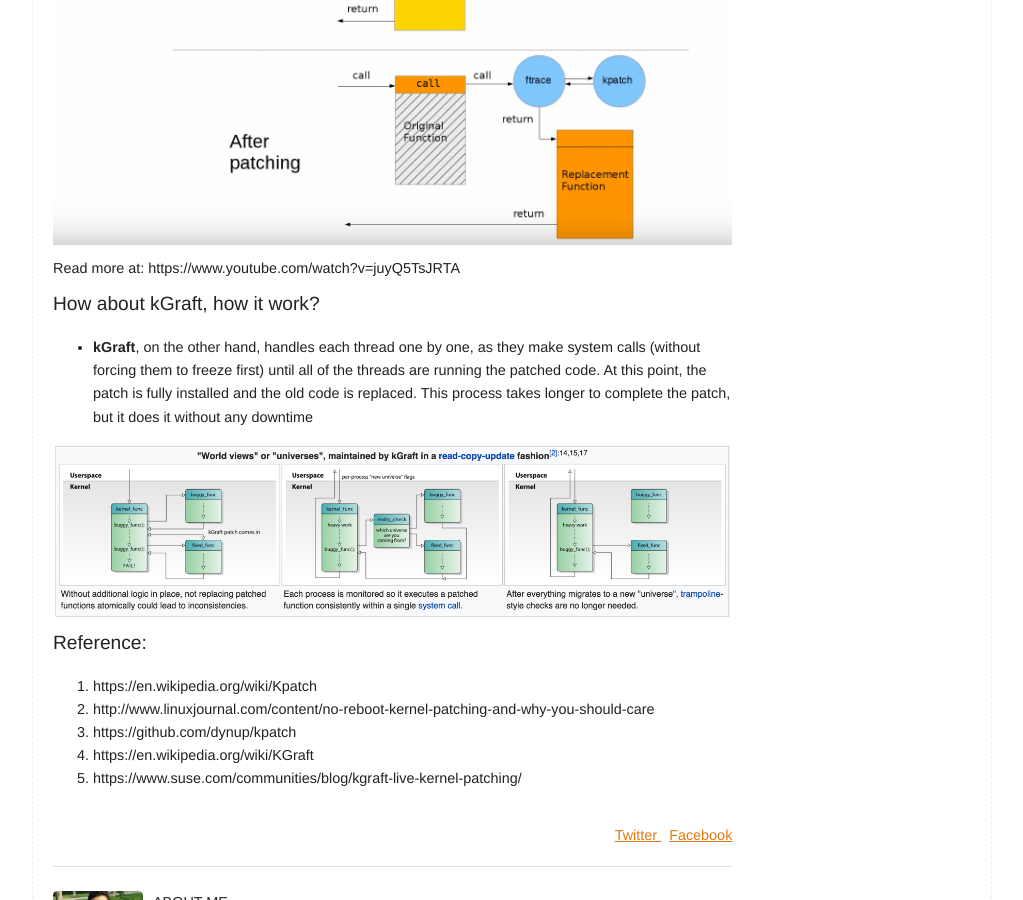
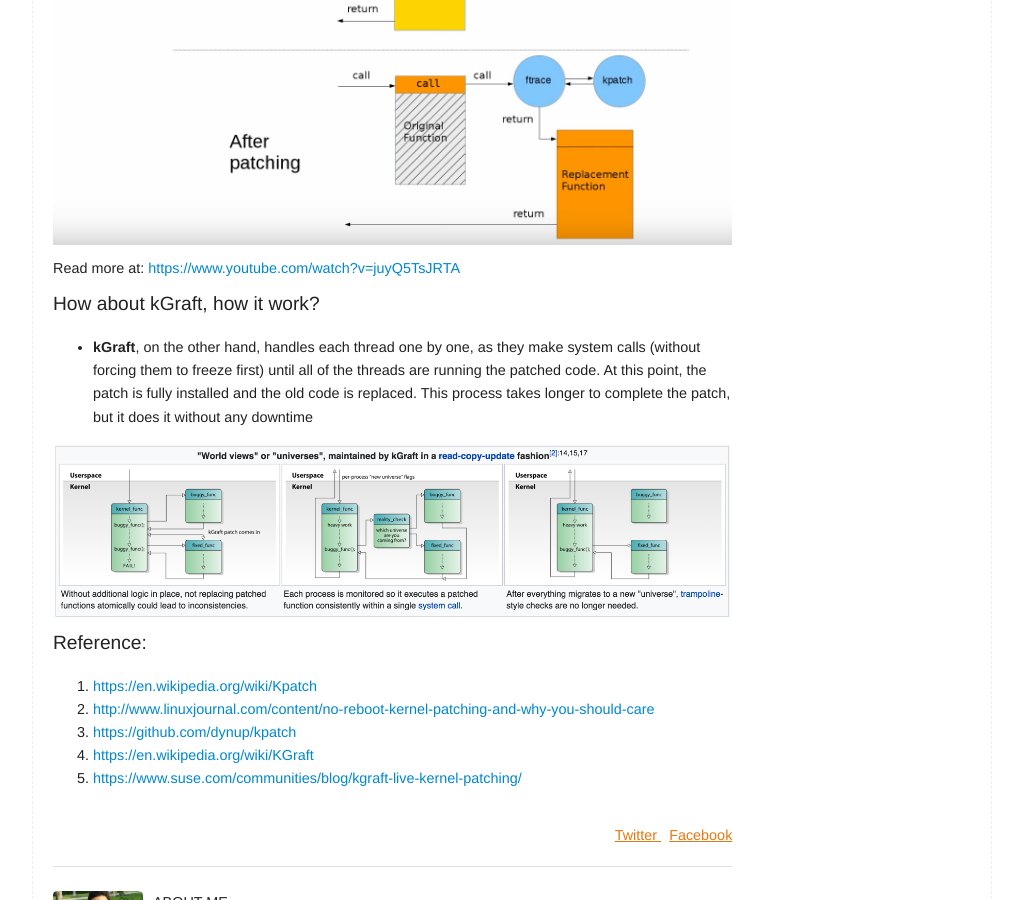
Before and after one commit to duykhang68/duykhang68.github.io, a Jekyll site: the page built from _posts/2017-04-17-No-Reboot-Kernel-Patching.markdown, in a window 1280 px wide and 900 px high, scrolled down 1095 px. Shown: the whole window, without its empty margins (128-1151 px from the left). Built offline with Jekyll 4.4.1, drawn with Linux system fonts in a browser that asks for light colours; part of the change alters nothing that is shown.

```diff
--- a/_posts/2017-04-17-No-Reboot-Kernel-Patching.markdown
+++ b/_posts/2017-04-17-No-Reboot-Kernel-Patching.markdown
@@ -25,7 +25,7 @@ Most important: kpatch ensures that hot patches are applied atomically and safel
 
 ![With live patching in place, calls to patched kernel functions invoke their replacement counterparts](/assets/img/kpatch-how-it-works.png)
 
-Read more at: https://www.youtube.com/watch?v=juyQ5TsJRTA
+Read more at: [https://www.youtube.com/watch?v=juyQ5TsJRTA](https://www.youtube.com/watch?v=juyQ5TsJRTA)
 
 ### How about kGraft, how it work?
 - **kGraft**, on the other hand, handles each thread one by one, as they make system calls (without forcing them to freeze first) until all of the threads are running the patched code. At this point, the patch is fully installed and the old code is replaced. This process takes longer to complete the patch, but it does it without any downtime
@@ -33,8 +33,8 @@ Read more at: https://www.youtube.com/watch?v=juyQ5TsJRTA
 !["World views" or "universes", maintained by kGraft in a read-copy-update fashion](/assets/img/kGraft-how-it-works.png)
 
 ### Reference:
-1. https://en.wikipedia.org/wiki/Kpatch
-2. http://www.linuxjournal.com/content/no-reboot-kernel-patching-and-why-you-should-care
-3. https://github.com/dynup/kpatch
-4. https://en.wikipedia.org/wiki/KGraft
-5. https://www.suse.com/communities/blog/kgraft-live-kernel-patching/
+1. [https://en.wikipedia.org/wiki/Kpatch](https://en.wikipedia.org/wiki/Kpatch)
+2. [http://www.linuxjournal.com/content/no-reboot-kernel-patching-and-why-you-should-care](http://www.linuxjournal.com/content/no-reboot-kernel-patching-and-why-you-should-care)
+3. [https://github.com/dynup/kpatch](https://github.com/dynup/kpatch)
+4. [https://en.wikipedia.org/wiki/KGraft](https://en.wikipedia.org/wiki/KGraft)
+5. [https://www.suse.com/communities/blog/kgraft-live-kernel-patching/](https://www.suse.com/communities/blog/kgraft-live-kernel-patching/)
```
Also changed, not shown: 2 other files.
